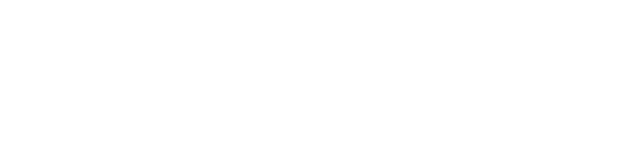
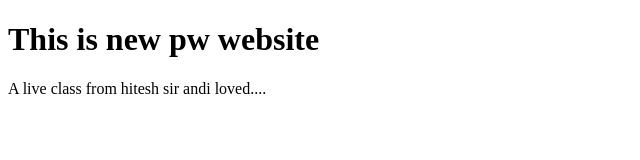
Before and after one commit to deba3400/ForGitPushPurpose, a plain HTML site: page index.html in a window 1280 px wide. Shown: the whole page, without its empty margins (0-640 px from the left). Drawn offline with Linux system fonts and the light colour scheme.

Commit message:
modify index file

```diff
--- a/index.html
+++ b/index.html
@@ -6,6 +6,9 @@
     <title>PW</title>
 </head>
 <body>
+    <h1>This is new pw website</h1>
+    <section>
+        A live class from hitesh sir andi loved....    </section>
 
 </body>
 </html>
```
